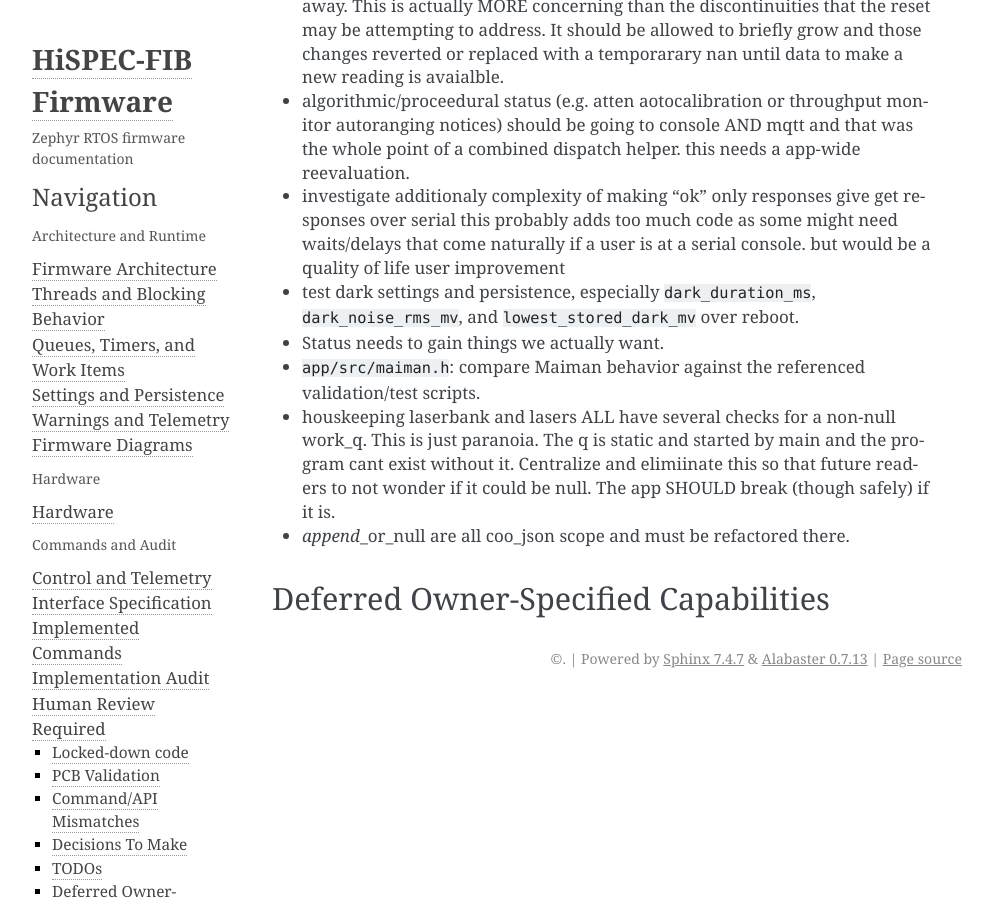
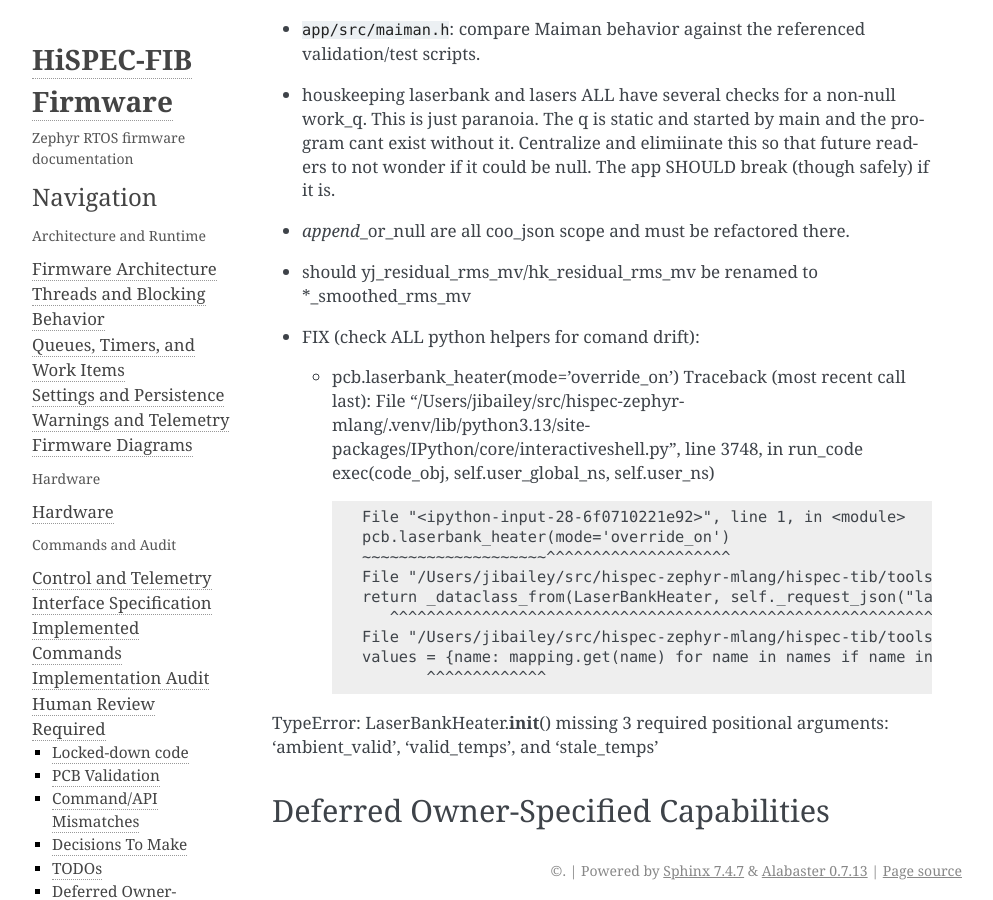
Before and after one commit to COO-Utilities/hispec-tib, a Sphinx documentation site: the page built from doc/human_review_required.md, in a window 1280 px wide and 900 px high, scrolled down 1842 px. Shown: the whole window, without its empty margins (148-1141 px from the left). Built offline with Sphinx 7.4.7, drawn with Linux system fonts in a browser that asks for light colours; some of the changed text lies outside the part shown.

Commit message:
Update human review checklist and fix LaserBankHeater API argument handling

```diff
--- a/doc/human_review_required.md
+++ b/doc/human_review_required.md
@@ -73,4 +54,24 @@
 - houskeeping laserbank and lasers ALL have several checks for a non-null work_q. This is just paranoia. The q is static and started by main and the
   program cant exist without it. Centralize and elimiinate this so that future readers to not wonder if it could be null. The app SHOULD break (though safely) if it is.
 - <xxx>_append_<yyy>_or_null are all coo_json scope and must be refactored there.
+
+- should  yj_residual_rms_mv/hk_residual_rms_mv be renamed to *_smoothed_rms_mv
+
+- FIX (check ALL python helpers for comand drift):
+  - pcb.laserbank_heater(mode='override_on')
+    Traceback (most recent call last):
+    File "/Users/jibailey/src/hispec-zephyr-mlang/.venv/lib/python3.13/site-packages/IPython/core/interactiveshell.py", line 3748, in run_code
+    exec(code_obj, self.user_global_ns, self.user_ns)
+      ~~~~^^^^^^^^^^^^^^^^^^^^^^^^^^^^^^^^^^^^^^^^^^^^^
+    File "<ipython-input-28-6f0710221e92>", line 1, in <module>
+      pcb.laserbank_heater(mode='override_on')
+      ~~~~~~~~~~~~~~~~~~~~^^^^^^^^^^^^^^^^^^^^
+    File "/Users/jibailey/src/hispec-zephyr-mlang/hispec-tib/tools/hispec_fibpcb.py", line 2493, in laserbank_heater
+      return _dataclass_from(LaserBankHeater, self._request_json("laserbank/heater"))
+         ^^^^^^^^^^^^^^^^^^^^^^^^^^^^^^^^^^^^^^^^^^^^^^^^^^^^^^^^^^^^^^^^^^^^^^^^^^^^
+    File "/Users/jibailey/src/hispec-zephyr-mlang/hispec-tib/tools/hispec_fibpcb.py", line 1568, in _dataclass_from
+      values = {name: mapping.get(name) for name in names if name in mapping}
+             ^^^^^^^^^^^^^
+TypeError: LaserBankHeater.__init__() missing 3 required positional arguments: 'ambient_valid', 'valid_temps', and 'stale_temps'
+
 ## Deferred Owner-Specified Capabilities
```
Also changed, not shown: other parts of doc/human_review_required.md (+0 -19 lines).
